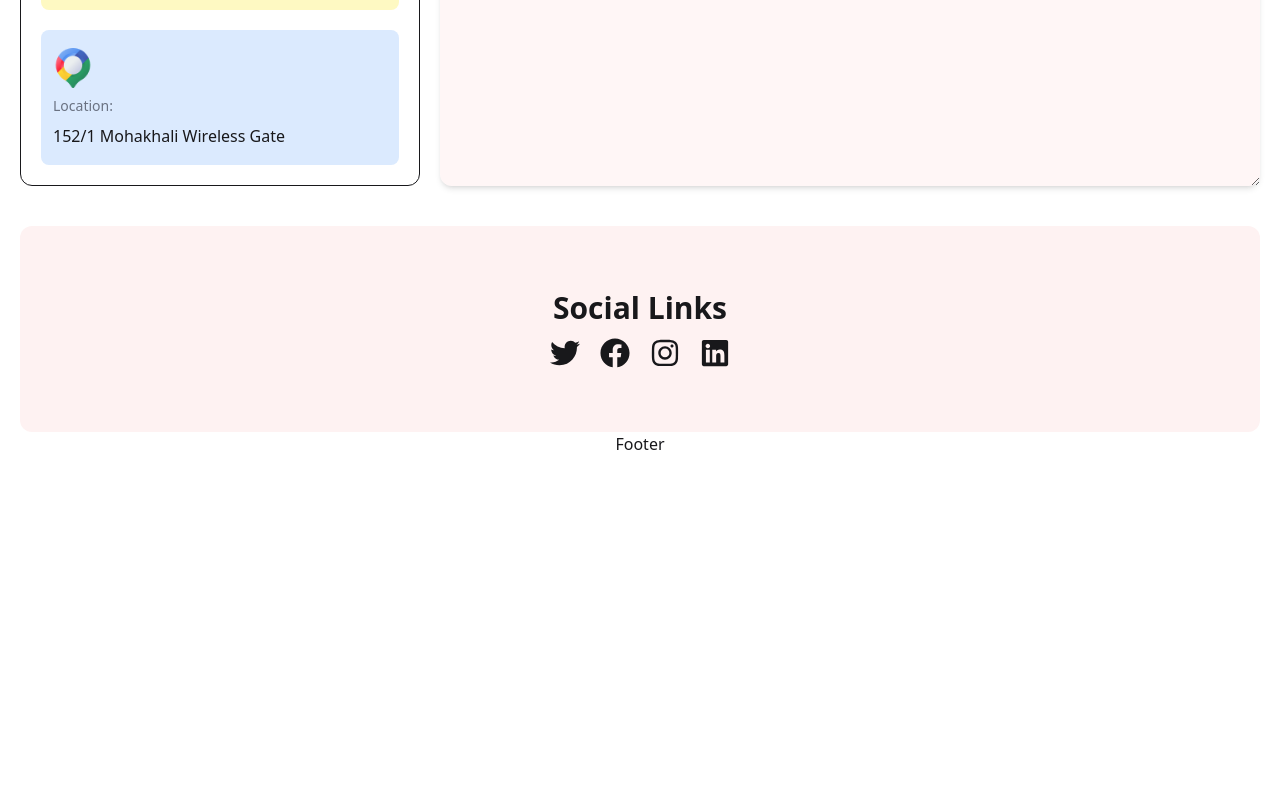
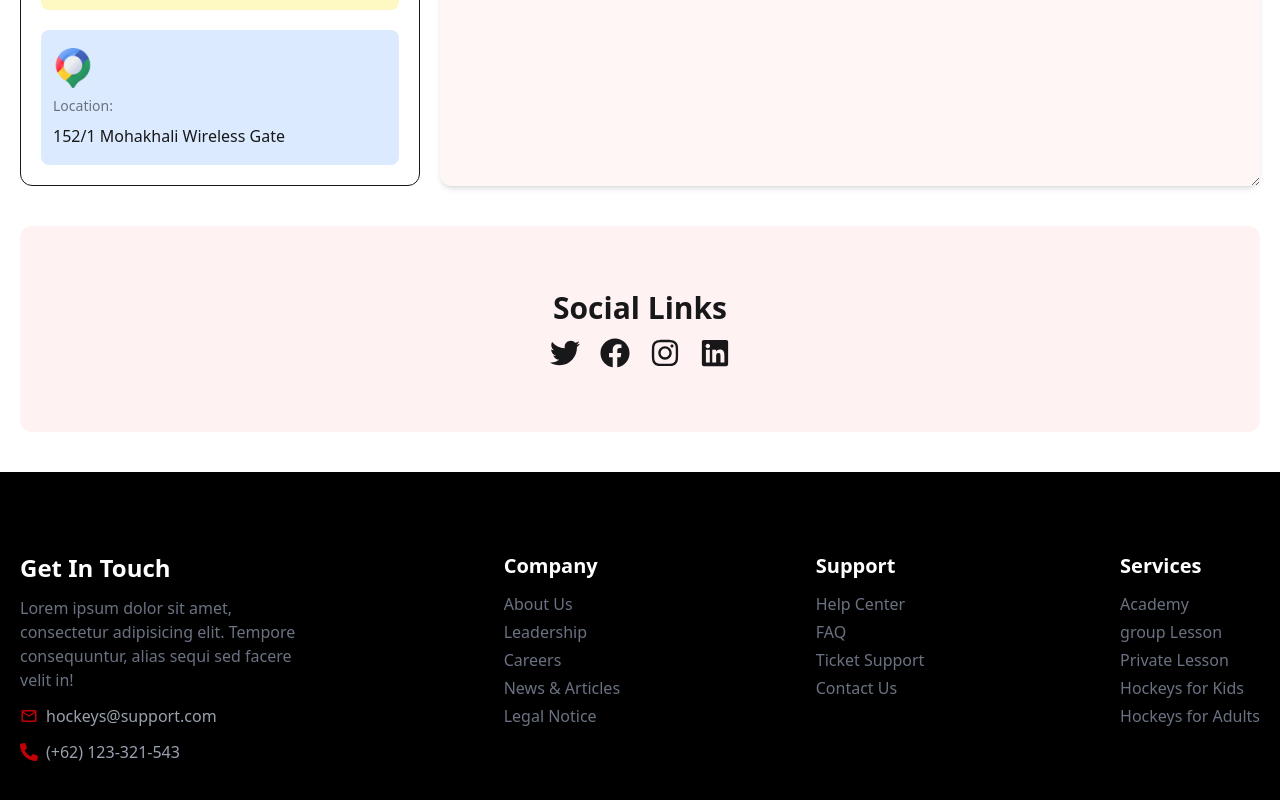
Before and after one commit to mrirakib04/landing-page-11, a React (Vite) app: page / in a window 1280 px wide. Shown: the part 4441-5241 px from the top of the page. Before the commit the page ends 4897 px from the top, so only its background shows below. Built offline with nearby package versions, Linux system fonts and the light colour scheme.

Commit message:
footer added

```diff
--- a/src/components/Footer.jsx
+++ b/src/components/Footer.jsx
@@ -1,5 +1,113 @@
+import { FaPhoneAlt } from "react-icons/fa";
+import { MdOutlineEmail } from "react-icons/md";
+
 const Footer = () => {
-  return <div>Footer</div>;
+  return (
+    <div className="w-full bg-black md:py-20 py-10 mt-10">
+      <div className="container px-5 mx-auto w-full flex sm:items-start flex-wrap gap-10 items-center sm:justify-between justify-center">
+        <div className="flex flex-col sm:text-left text-center gap-3">
+          <h3 className="font-semibold text-2xl text-white">Get In Touch</h3>
+          <p className="text-gray-500 max-w-2xs">
+            Lorem ipsum dolor sit amet, consectetur adipisicing elit. Tempore
+            consequuntur, alias sequi sed facere velit in!
+          </p>
+          <p className="flex items-center sm:justify-start justify-center gap-2 text-gray-400">
+            <MdOutlineEmail className="text-lg text-red-700"></MdOutlineEmail>
+            hockeys@support.com
+          </p>
+          <p className="flex items-center sm:justify-start justify-center gap-2 text-gray-400">
+            <FaPhoneAlt className="text-lg text-red-700"></FaPhoneAlt>(+62)
+            123-321-543
+          </p>
+        </div>
+        <div className="flex flex-col sm:text-left text-center gap-3 text-gray-500">
+          <h4 className="text-xl font-semibold text-white">Company</h4>
+          <ul className="flex flex-col sm:text-left text-center gap-1">
+            <li>
+              <a className="hover:text-white duration-300" href="#">
+                About Us
+              </a>
+            </li>
+            <li>
+              <a className="hover:text-white duration-300" href="#">
+                Leadership
+              </a>
+            </li>
+            <li>
+              <a className="hover:text-white duration-300" href="#">
+                Careers
+              </a>
+            </li>
+            <li>
+              <a className="hover:text-white duration-300" href="#">
+                News & Articles
+              </a>
+            </li>
+            <li>
+              <a className="hover:text-white duration-300" href="#">
+                Legal Notice
+              </a>
+            </li>
+          </ul>
+        </div>
+        <div className="flex flex-col sm:text-left text-center gap-3 text-gray-500">
+          <h4 className="text-xl font-semibold text-white">Support</h4>
+          <ul className="flex flex-col sm:text-left text-center gap-1">
+            <li>
+              <a className="hover:text-white duration-300" href="#">
+                Help Center
+              </a>
+            </li>
+            <li>
+              <a className="hover:text-white duration-300" href="#">
+                FAQ
+              </a>
+            </li>
+            <li>
+              <a className="hover:text-white duration-300" href="#">
+                Ticket Support
+              </a>
+            </li>
+            <li>
+              <a className="hover:text-white duration-300" href="#">
+                Contact Us
+              </a>
+            </li>
+          </ul>
+        </div>
+        <div className="flex flex-col sm:text-left text-center gap-3 text-gray-500">
+          <h4 className="text-xl font-semibold text-white">Services</h4>
+          <ul className="flex flex-col sm:text-left text-center gap-1">
+            <li>
+              <a className="hover:text-white duration-300" href="#">
+                Academy
+              </a>
+            </li>
+            <li>
+              <a className="hover:text-white duration-300" href="#">
+                group Lesson
+              </a>
+            </li>
+            <li>
+              <a className="hover:text-white duration-300" href="#">
+                Private Lesson
+              </a>
+            </li>
+            <li>
+              <a className="hover:text-white duration-300" href="#">
+                Hockeys for Kids
+              </a>
+            </li>
+            <li>
+              <a className="hover:text-white duration-300" href="#">
+                Hockeys for Adults
+              </a>
+            </li>
+          </ul>
+        </div>
+      </div>
+    </div>
+  );
 };
 
 export default Footer;
```
